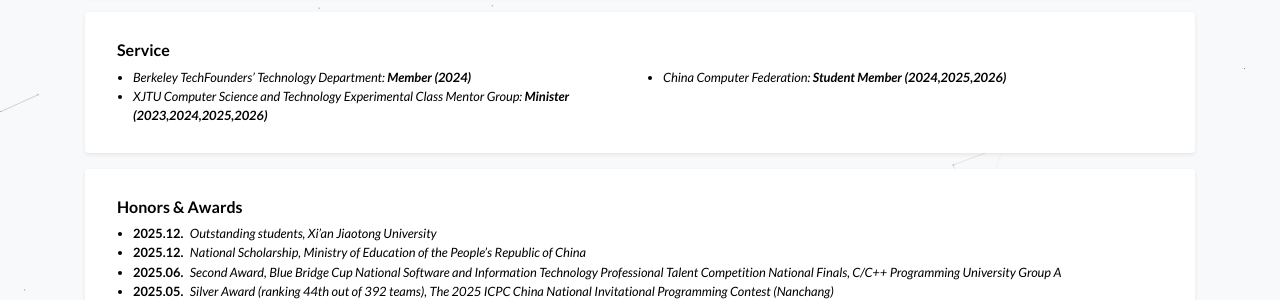
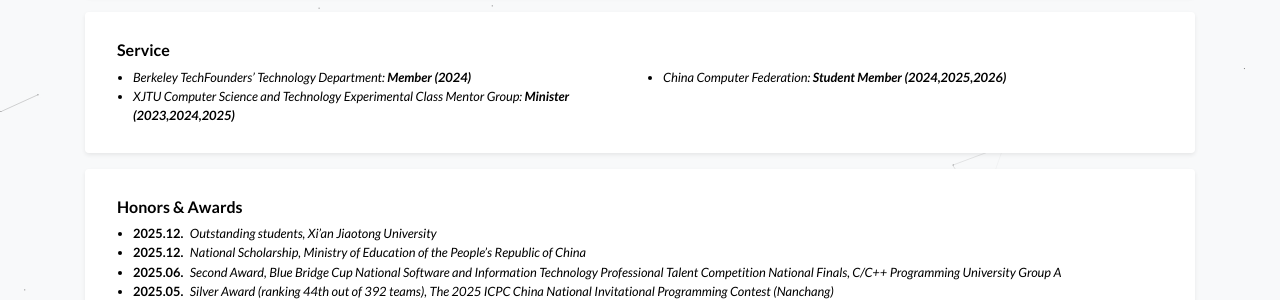
Before and after one commit to Lin-Shengxiang/Lin-Shengxiang.github.io, a Jekyll site: the page built from index.html, in a window 1280 px wide and 900 px high, scrolled down 782 px. Shown: the part 172-472 px from the top of the window. Built offline with Jekyll 4.4.1, drawn with Linux system fonts in a browser that asks for light colours; a style sheet for code colours, icons or effects is not loaded.

Commit message:
Update profile.yml

```diff
--- a/_data/profile.yml
+++ b/_data/profile.yml
@@ -65,7 +65,7 @@ service:
    # date: #2024.08 - 2024.12
   - name: "China Computer Federation: <strong>Student Member (2024,2025,2026)</strong>"
    # date: 2024.06 - present
-  - name: "XJTU Computer Science and Technology Experimental Class Mentor Group: <strong>Minister (2023,2024,2025,2026)</strong>"
+  - name: "XJTU Computer Science and Technology Experimental Class Mentor Group: <strong>Minister (2023,2024,2025)</strong>"
    # date: 2023.09 - 2026.06
 
 
```
